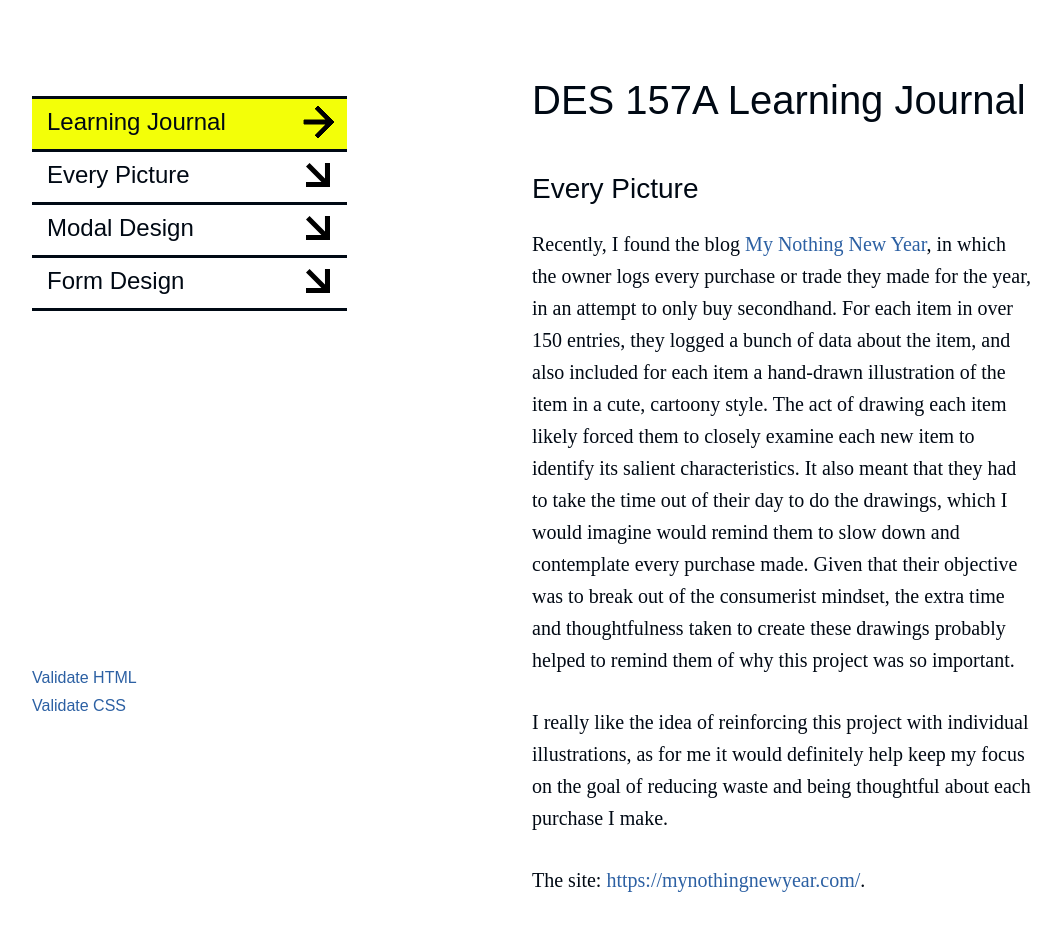
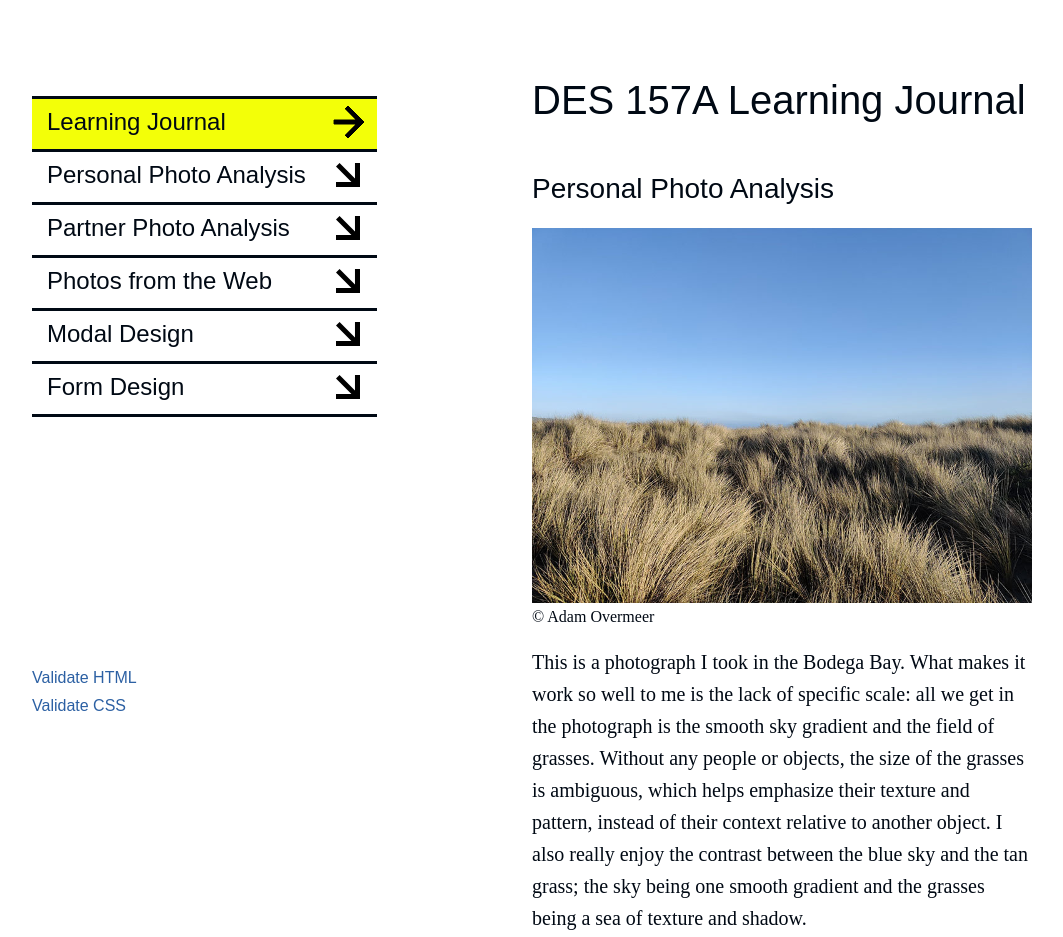
Before and after one commit to adamovermeer/adamovermeer.github.com, a plain HTML site: page des157a/lj/index.html in a window 1280 px wide. Shown: the top 937 px of the page, without its empty margins (108-1171 px from the left). Drawn offline with nearby package versions, Linux system fonts and the light colour scheme; a web font is replaced by a local one.

Commit message:
added two lj articles

```diff
--- a/des157a/lj/index.html
+++ b/des157a/lj/index.html
@@ -15,8 +15,15 @@
         <nav>
             <ul>
                 <li><a href="#">Learning Journal<img src="images/arrow.svg" alt="arrow"></a></li>
-                <li><a href="#three">Every Picture<img src="images/arrow.svg" alt="arrow"></a></li>
+
+                <li><a href="#five">Personal Photo Analysis<img src="images/arrow.svg" alt="arrow"></a></li>
+
+                <li><a href="#four">Partner Photo Analysis<img src="images/arrow.svg" alt="arrow"></a></li>
+
+                <li><a href="#three">Photos from the Web<img src="images/arrow.svg" alt="arrow"></a></li>
+
                 <li><a href="#two">Modal Design<img src="images/arrow.svg" alt="arrow"></a></li>
+
                 <li><a href="#one">Form Design<img src="images/arrow.svg" alt="arrow"></a></li>
             </ul>
         </nav>
@@ -28,8 +35,34 @@
             <h1>DES 157A Learning Journal</h1>
         </article>
 
+        <article id="five">
+            <h2>Personal Photo Analysis</h2>
+            <figure>
+                <img src="images/grasses.jpg" alt="photograph of beach grasses">
+                <figcaption>&copy; Adam Overmeer</figcaption>
+            </figure>
+            <p>This is a photograph I took in the Bodega Bay. What makes it work so well to me is the lack of specific scale: all we get in the photograph is the smooth sky gradient and the field of grasses. Without any people or objects, the size of the grasses is ambiguous, which helps emphasize their texture and pattern, instead of their context relative to another object. I also really enjoy the contrast between the blue sky and the tan grass; the sky being one smooth gradient and the grasses being a sea of texture and shadow.</p>
+
+            <p>This photo has become the hero image in my mind for a series of landscapes I have been shooting, where I use the sky and the horizon to divide landscapes into blocks of pattern and texture. This image is a perfect example of how I am looking to highlight those patterns and textures outside of their larger context, to draw them out horizontally and let them continue off into the horizon.</p>
+
+            <p>What this series reflects in me is the way that I see the world—objects broken into textures, color blocks, and patterns. This focus appears across my photography and my design work, and is something I draw on heavily to influence my visual style.</p>
+        </article>
+
+        <article id="four">
+            <h2>Partner Photo Analysis</h2>
+            <figure>
+                <img src="images/alisimages.jpg" alt="6 photos of cars with funny custom license plates">
+                <figcaption>&copy; Ali Vargas</figcaption>
+            </figure>
+            <p>These images capture stories about people, told through their license plates. While these images all center on the license plate, it is the whole context that makes these images interesting. On the top right, the license plate says “ALIEN”, but the plate also says “US” on it, changing the message to “US ALIEN”. Likewise, on top middle, the message “MISTAKE” is much funnier when presented on the back of an old Escalade that has likely depreciated heavily since it was bought.</p>
+
+            <p>These images capture a snapshot of someone’s life, and each contain way more clues than just the license plate. They show the year and make of the car, what type of license plate frame they added, and even what month the car was bought based on the registration.</p>
+
+            <p>What is most mysterious are the details left unanswered. Why is the owner of the bottom center Camaro calling himself “MR SOUP”? Or is that the car’s name? Why exactly was the Escalade a “MISTAKE”? As much data as these images hold, they also allude to a larger story—they are snapshots of people’s entire lives.</p>
+        </article>
+
         <article id="three">
-            <h2>Every Picture</h2>
+            <h2>Photos from the Web</h2>
             <p>Recently, I found the blog <a href="https://mynothingnewyear.com/">My Nothing New Year</a>, in which the owner logs every purchase or trade they made for the year, in an attempt to only buy secondhand. For each item in over 150 entries, they logged a bunch of data about the item, and also included for each item a hand-drawn illustration of the item in a cute, cartoony style. The act of drawing each item likely forced them to closely examine each new item to identify its salient characteristics. It also meant that they had to take the time out of their day to do the drawings, which I would imagine would remind them to slow down and contemplate every purchase made. Given that their objective was to break out of the consumerist mindset, the extra time and thoughtfulness taken to create these drawings probably helped to remind them of why this project was so important.</p>
 
             <p>I really like the idea of reinforcing this project with individual illustrations, as for me it would definitely help keep my focus on the goal of reducing waste and being thoughtful about each purchase I make.</p>
--- a/des157a/lj/styles.css
+++ b/des157a/lj/styles.css
@@ -57,7 +57,7 @@ nav ul li {
     font-size: 24px;
     padding-left: 15px;
     border-bottom: 3px solid #000914;
-    width: 300px;
+    width: 330px;
     height: 50px;
     transition: all 200ms;
 }
@@ -106,12 +106,20 @@ h2, footer {
     font-style: normal;
 }
 
-img {
+li img {
     padding: 2px;
     height: 24px;
     transition: all 200ms;
     position: absolute;
     right: 15px;
+}
+
+figure {
+    margin: 0;
+}
+
+figure img {
+    width: 100%;
 }
 
 footer {
```
Also changed, not shown: des157a/lj/images/alisimages.jpg (added), des157a/lj/images/grasses.jpg (added).
